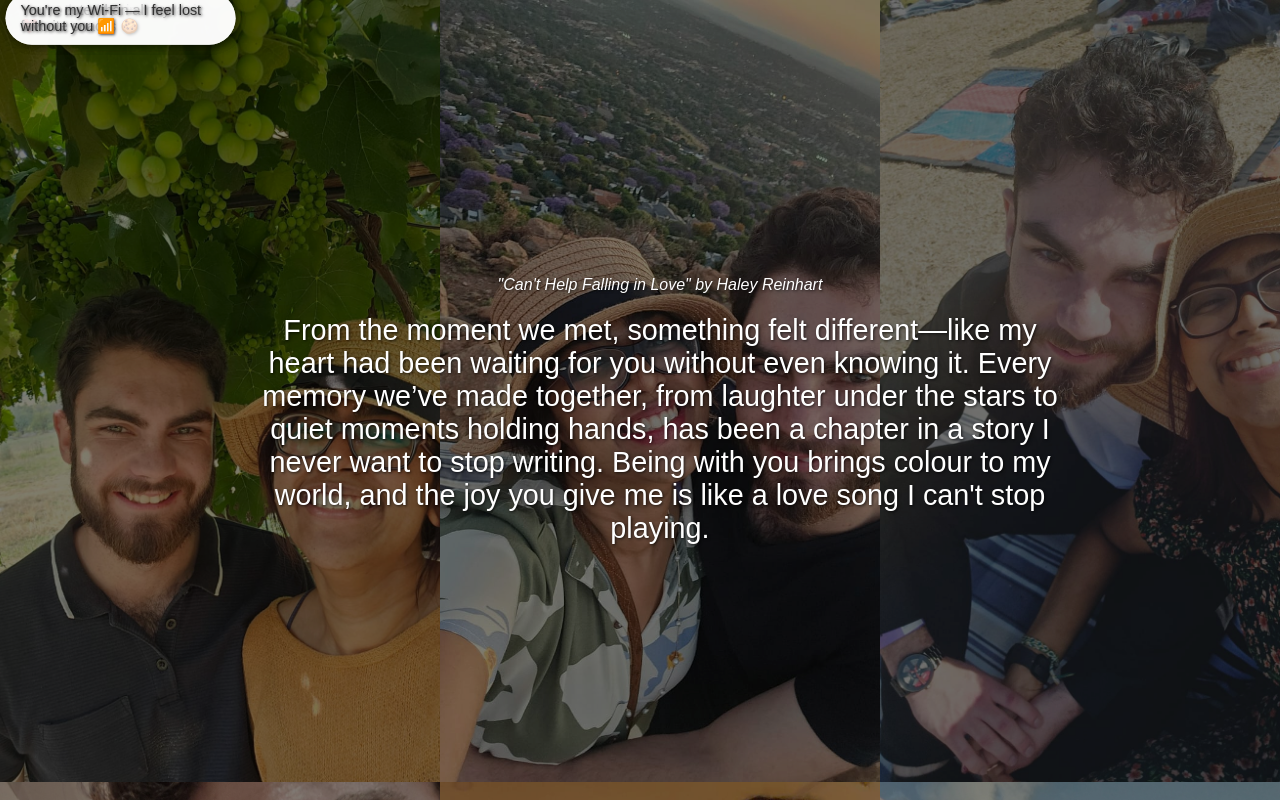
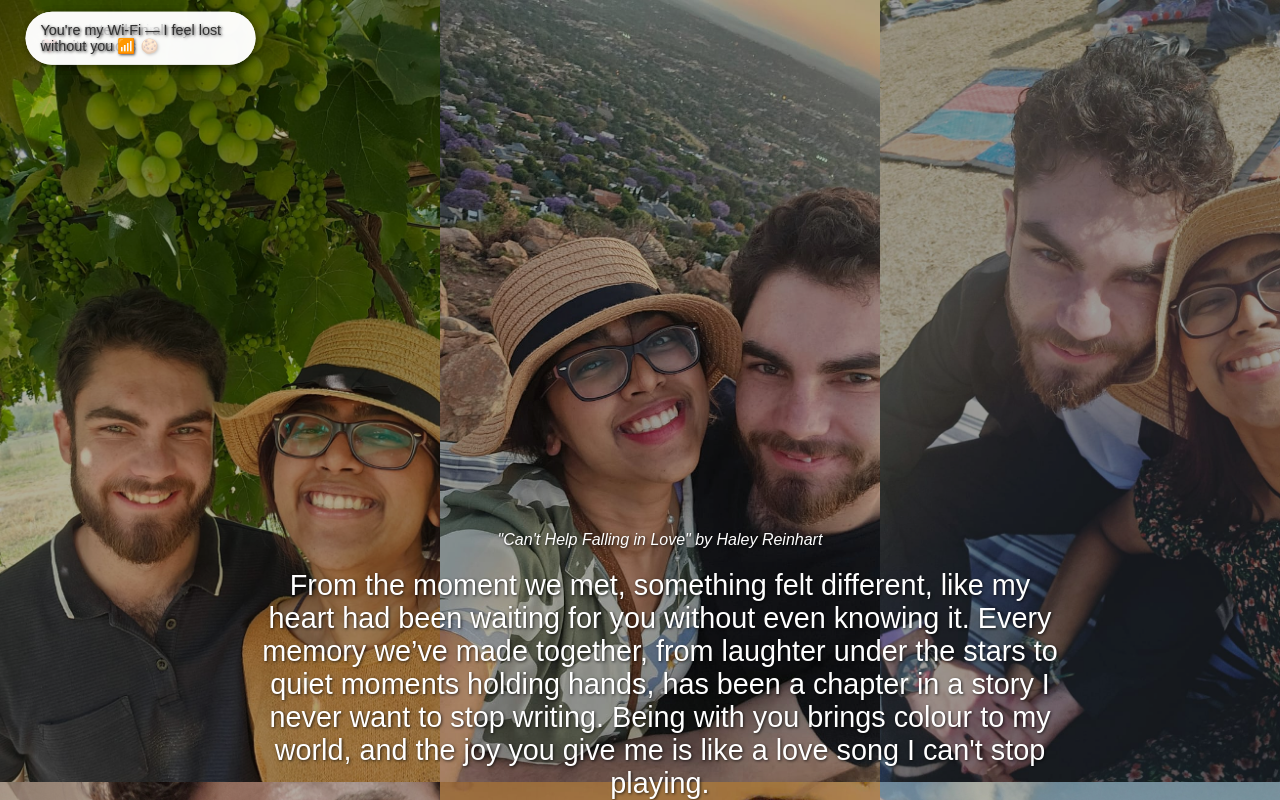
Before and after one commit to SeaSailor-Chris/ANNIVERSARY-CARD, a plain HTML site: page index.html in a window 1280 px wide. Drawn offline with Linux system fonts and the light colour scheme.

Commit message:
Update index.html

```diff
--- a/index.html
+++ b/index.html
@@ -43,7 +43,7 @@
       width: 100%;
       height: 100%;
       object-fit: cover;
-      filter: brightness(0.5);
+      filter: brightness(0.7);
     }
     .content {
       z-index: 1;
@@ -59,7 +59,6 @@
       margin-bottom: 10px;
     }
     .bubbles {
-      position: absolute;
       width: 100%;
       height: 100%;
       z-index: 2;
@@ -108,7 +107,7 @@
   </div>
   <div class="content">
     <div class="song">"Can't Help Falling in Love" by Haley Reinhart</div>
-    <div class="message">From the moment we met, something felt different—like my heart had been waiting for you without even knowing it. Every memory we’ve made together, from laughter under the stars to quiet moments holding hands, has been a chapter in a story I never want to stop writing. Being with you brings colour to my world, and the joy you give me is like a love song I can't stop playing.</div>
+    <div class="message">From the moment we met, something felt different, like my heart had been waiting for you without even knowing it. Every memory we’ve made together, from laughter under the stars to quiet moments holding hands, has been a chapter in a story I never want to stop writing. Being with you brings colour to my world, and the joy you give me is like a love song I can't stop playing.</div>
   </div>
 </div>
 
@@ -132,7 +131,7 @@
   </div>
 </div>
 
-<div class="page" style="background-color: #fffacd; color: #333;">
+<div class="page" style="background-color: #fffacd;">
   <div class="collage">
     <img src="image13.jpg" />
     <img src="image14.jpg" />
```
